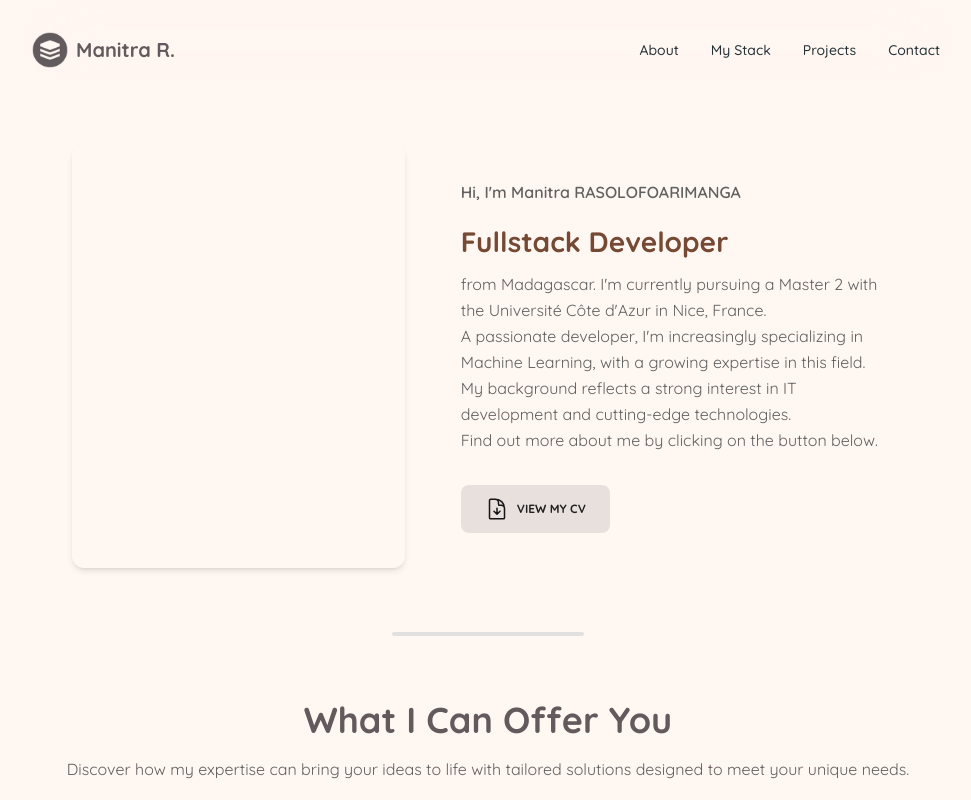
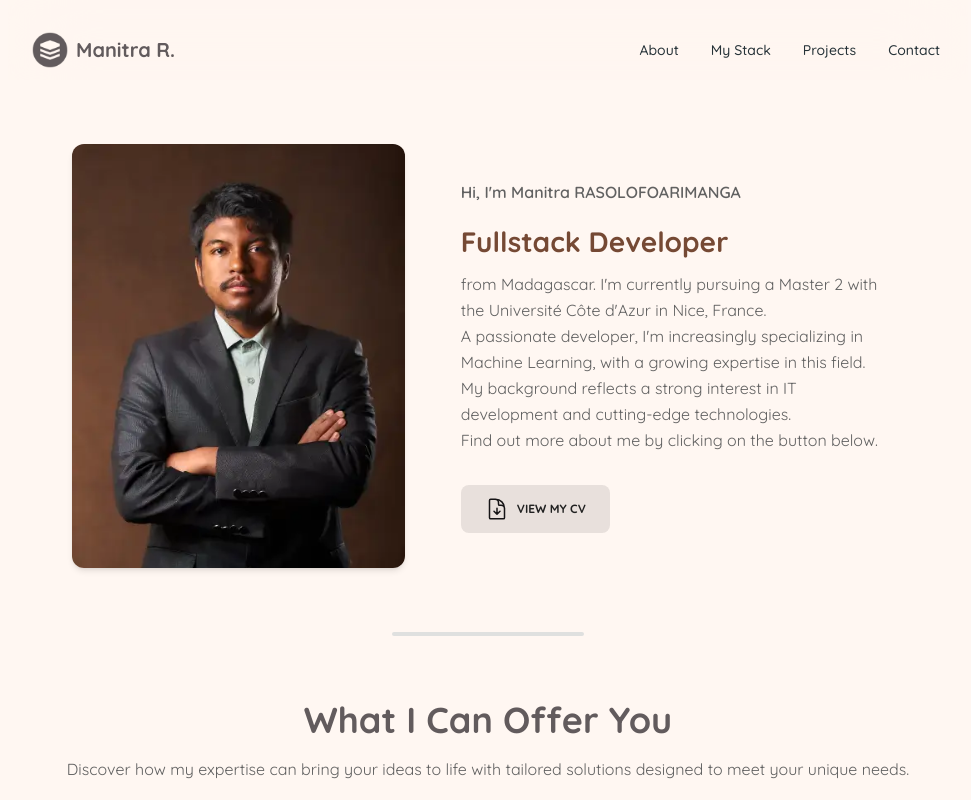
Before and after one commit to manitra-rasolofoarimanga/portfolio, a React (Vite) app: page /#/ in a window 1280 px wide. Shown: the top 800 px of the page, without its empty margins (152-1123 px from the left). Built offline with nearby package versions, Linux system fonts and the light colour scheme.

Commit message:
Update HeroSection.tsx

```diff
--- a/src/components/HeroSection.tsx
+++ b/src/components/HeroSection.tsx
@@ -1,4 +1,5 @@
 import { Card, CardHeader, CardBody, Typography, Button, } from "@material-tailwind/react";
+import portrait from "../assets/images/portrait.webp";
 
 const HeroSection = () => {
     return (
@@ -10,7 +11,12 @@ const HeroSection = () => {
                     className="mx-8 lg:m-0 lg:w-2/5 lg:me-8 shrink-0 max-h-[424px] rounded-xl shadow-md bg-transparent hover:skew-y-1"
                     data-aos={window.innerWidth >= 960 ? "fade-right" : "fade-down"}
                 >
-                    <div className="h-[424px] w-full object-cover transform transition-transform duration-500 hover:scale-110"></div>
+                    <img
+                        src={portrait}
+                        alt="card-image"
+                        loading="lazy"
+                        className="h-[424px] w-full object-cover transform transition-transform duration-500 hover:scale-110"
+                    />
                 </CardHeader>
                 <CardBody
                     className="flex items-center"
```
